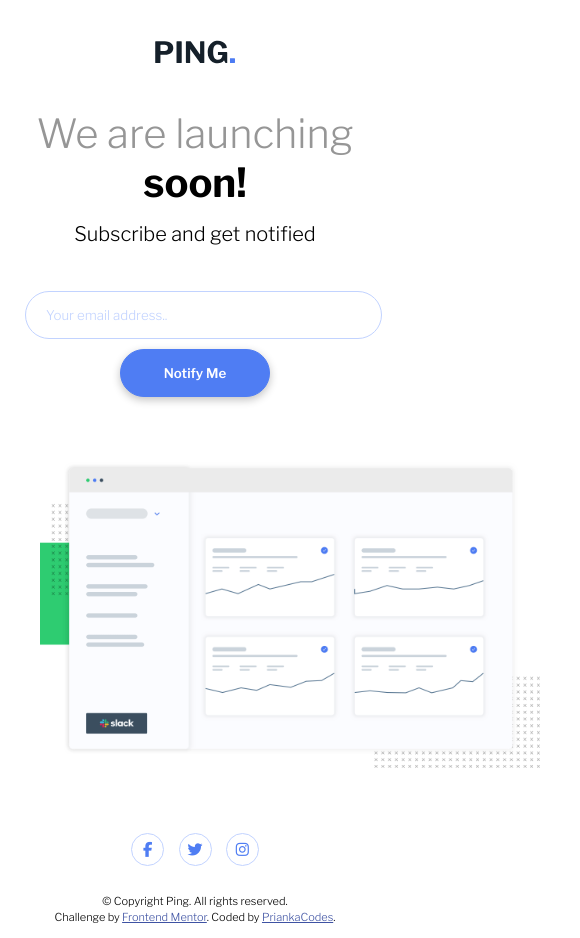
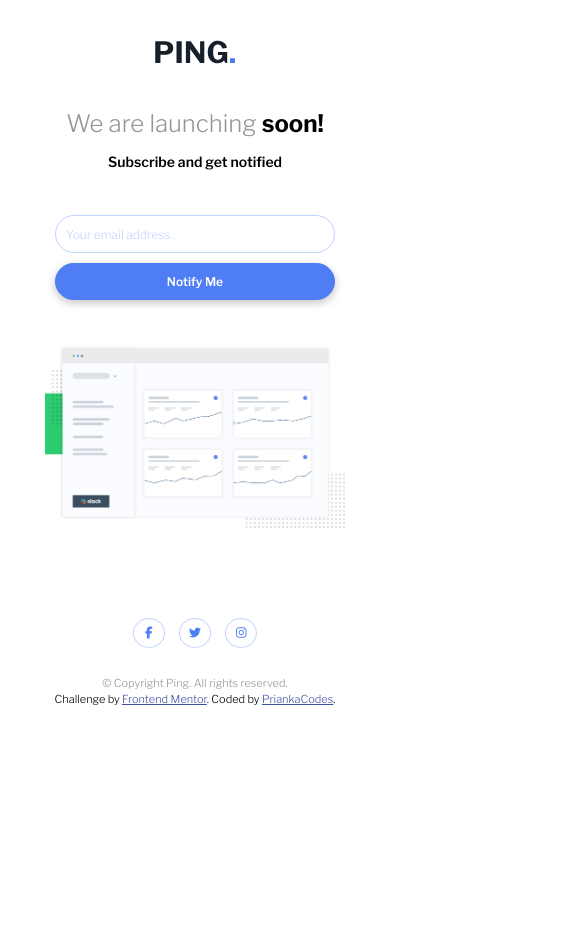
Before and after one commit to PriankaCodes/ping-coming-soon-page-master, a plain HTML site: page index.html in a window 390 px wide. Shown: the whole page, 580 px wide, since content can reach past the window. After the commit the page ends 844 px from the top, so only its background shows below. Drawn offline with nearby package versions, Linux system fonts and the light colour scheme.

Commit message:
Added Media Screen css

```diff
--- a/index.html
+++ b/index.html
@@ -27,8 +27,13 @@
     <h1>We are launching <strong style="color: black">soon!</strong></h1>
     <p>Subscribe and get notified</p>
     <form>
-      <input type="email" placeholder="Your email address.." class="email" />
-      <input type="submit" value="Notify Me" class="submit" />
+      <input
+        type="email"
+        placeholder="Your email address.."
+        class="email"
+        id="sign-up"
+      />
+      <input type="submit" value="Notify Me" class="submit" id="notify-me" />
     </form>
     <img
       src="images/illustration-dashboard.png"
@@ -53,4 +58,5 @@
       </p>
     </footer>
   </body>
+  <script src="./script.js"></script>
 </html>
--- a/styles.css
+++ b/styles.css
@@ -27,6 +27,7 @@ form {
 small {
   font-size: 11px;
   padding-bottom: 30px;
+  color: hsl(0, 0%, 59%);
 }
 
 .logo {
@@ -38,7 +39,7 @@ small {
   margin: 5px;
   padding: 15px;
   padding-left: 20px;
-  width: 320px;
+  min-width: 320px;
   border-radius: 30px;
   border: 1px solid hsl(223, 100%, 88%);
   font-family: "Libre Franklin", sans-serif;
@@ -86,15 +87,15 @@ small {
   padding: 8px;
   border-radius: 50%;
   border: 1px solid hsl(223, 100%, 88%);
-  font-size: 15px;
-  width: 15px;
+  font-size: 12px;
+  width: 14px;
   color: hsl(223, 87%, 63%);
 }
 
 .fab:hover {
   background-color: hsl(223, 87%, 63%);
   border: 1px solid hsl(223, 100%, 88%);
-  width: 15px;
+  width: 14px;
   color: white;
   cursor: pointer;
 }
@@ -107,3 +108,45 @@ small {
 .attribution a {
   color: hsl(228, 45%, 44%);
 }
+
+@media screen and (max-width: 425px) {
+  h1 {
+    font-size: 24px;
+  }
+
+  p {
+    font-size: 14px;
+    font-weight: 600;
+  }
+
+  .email {
+    margin: 5px;
+    padding: 10px;
+    min-width: 258px;
+  }
+
+  .email::placeholder {
+    font-size: 12px;
+  }
+
+  .submit {
+    margin: 5px;
+    padding: 10px;
+    min-width: 280px;
+    font-size: 12px;
+  }
+
+  .illustration {
+    max-width: 300px;
+    padding: 10px;
+    margin: 10px;
+  }
+
+  .socials {
+    margin-top: 60px;
+  }
+
+  .attribution {
+    font-weight: normal;
+  }
+}
```
Also changed, not shown: script.js (added).
